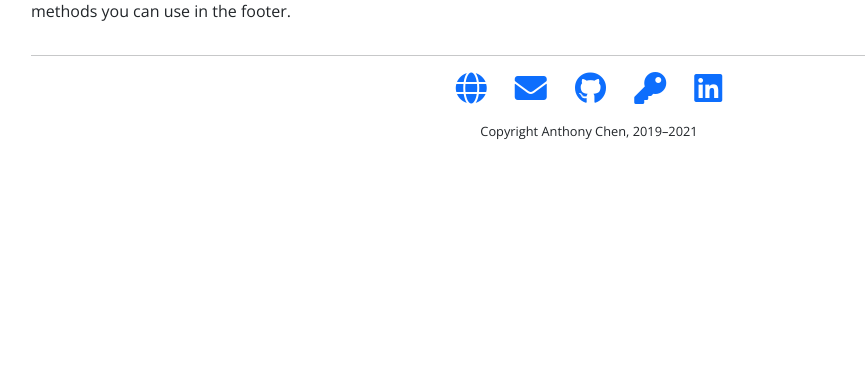
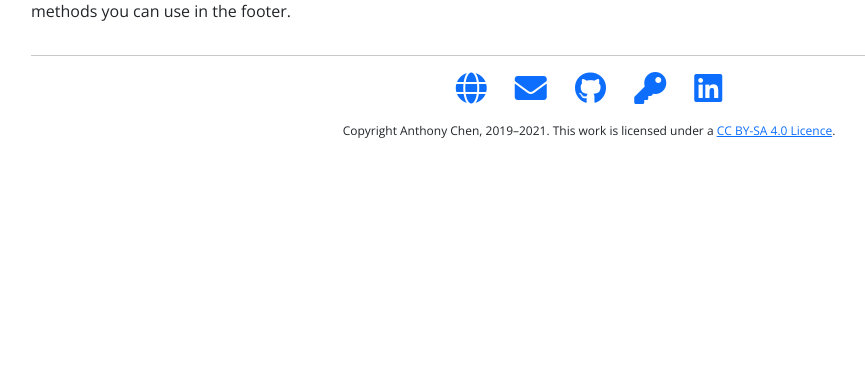
Before and after one commit to 0foxes/anthony-site, a PHP site: page / in a window 1280 px wide. Shown: the part 420-800 px from the top of the page, without its empty margins (51-916 px from the left). Run offline with PHP 8.4, Linux system fonts and the light colour scheme; some libraries are stand-ins or nearby versions.

Commit message:
add cc-by-sa 4.0

```diff
--- a/assets/css/style.css
+++ b/assets/css/style.css
@@ -3,7 +3,7 @@
 }
 
 .copyright-text {
-    font-size: 0.8em;
+    font-size: 0.75em;
 }
 
 * {
--- a/blog/index.html
+++ b/blog/index.html
@@ -73,7 +73,7 @@
 		</ul>
 	</div>
 	<div class="text-center copyright-text">
-		<p>Copyright Anthony Chen, 2019–2021</p>
+		<p>Copyright Anthony Chen, 2019–2021. This work is licensed under a <a href="http://creativecommons.org/licenses/by-sa/4.0/">CC BY-SA 4.0 Licence</a>.</p>
 	</div>
 </footer>
 <script src="https://cdn.jsdelivr.net/npm/@popperjs/core@2.6.0/dist/umd/popper.min.js" integrity="sha384-KsvD1yqQ1/1+IA7gi3P0tyJcT3vR+NdBTt13hSJ2lnve8agRGXTTyNaBYmCR/Nwi" crossorigin="anonymous"></script>
--- a/index.html
+++ b/index.html
@@ -82,7 +82,7 @@
 		</ul>
 	</div>
 	<div class="text-center copyright-text">
-		<p>Copyright Anthony Chen, 2019–2021</p>
+		<p>Copyright Anthony Chen, 2019–2021. This work is licensed under a <a href="http://creativecommons.org/licenses/by-sa/4.0/">CC BY-SA 4.0 Licence</a>.</p>
 	</div>
 </footer>
 <script src="https://cdn.jsdelivr.net/npm/@popperjs/core@2.6.0/dist/umd/popper.min.js" integrity="sha384-KsvD1yqQ1/1+IA7gi3P0tyJcT3vR+NdBTt13hSJ2lnve8agRGXTTyNaBYmCR/Nwi" crossorigin="anonymous"></script>
--- a/pgp/index.html
+++ b/pgp/index.html
@@ -122,7 +122,7 @@ JJ7B
 		</ul>
 	</div>
 	<div class="text-center copyright-text">
-		<p>Copyright Anthony Chen, 2019–2021</p>
+		<p>Copyright Anthony Chen, 2019–2021. This work is licensed under a <a href="http://creativecommons.org/licenses/by-sa/4.0/">CC BY-SA 4.0 Licence</a>.</p>
 	</div>
 </footer>
 <script src="https://cdn.jsdelivr.net/npm/@popperjs/core@2.6.0/dist/umd/popper.min.js" integrity="sha384-KsvD1yqQ1/1+IA7gi3P0tyJcT3vR+NdBTt13hSJ2lnve8agRGXTTyNaBYmCR/Nwi" crossorigin="anonymous"></script>
--- a/projects/index.html
+++ b/projects/index.html
@@ -373,7 +373,7 @@
 		</ul>
 	</div>
 	<div class="text-center copyright-text">
-		<p>Copyright Anthony Chen, 2019–2021</p>
+		<p>Copyright Anthony Chen, 2019–2021. This work is licensed under a <a href="http://creativecommons.org/licenses/by-sa/4.0/">CC BY-SA 4.0 Licence</a>.</p>
 	</div>
 </footer>
 <script src="https://cdn.jsdelivr.net/npm/@popperjs/core@2.6.0/dist/umd/popper.min.js" integrity="sha384-KsvD1yqQ1/1+IA7gi3P0tyJcT3vR+NdBTt13hSJ2lnve8agRGXTTyNaBYmCR/Nwi" crossorigin="anonymous"></script>
```
